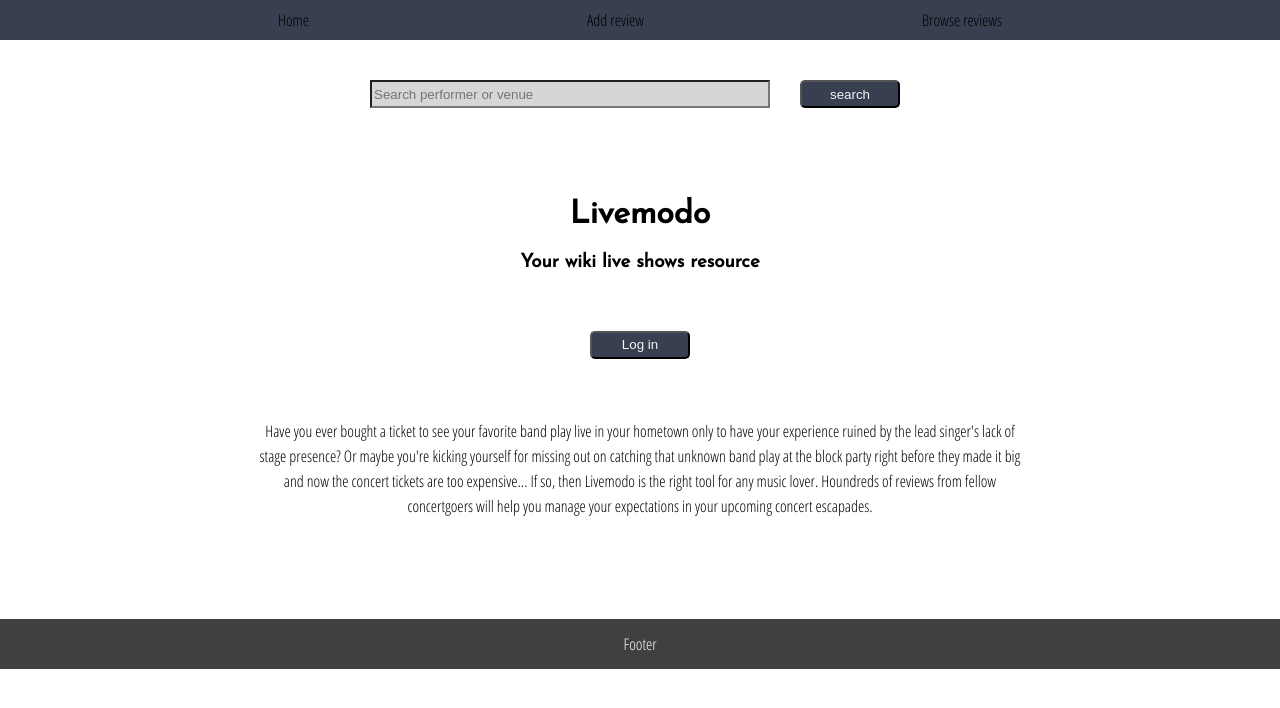
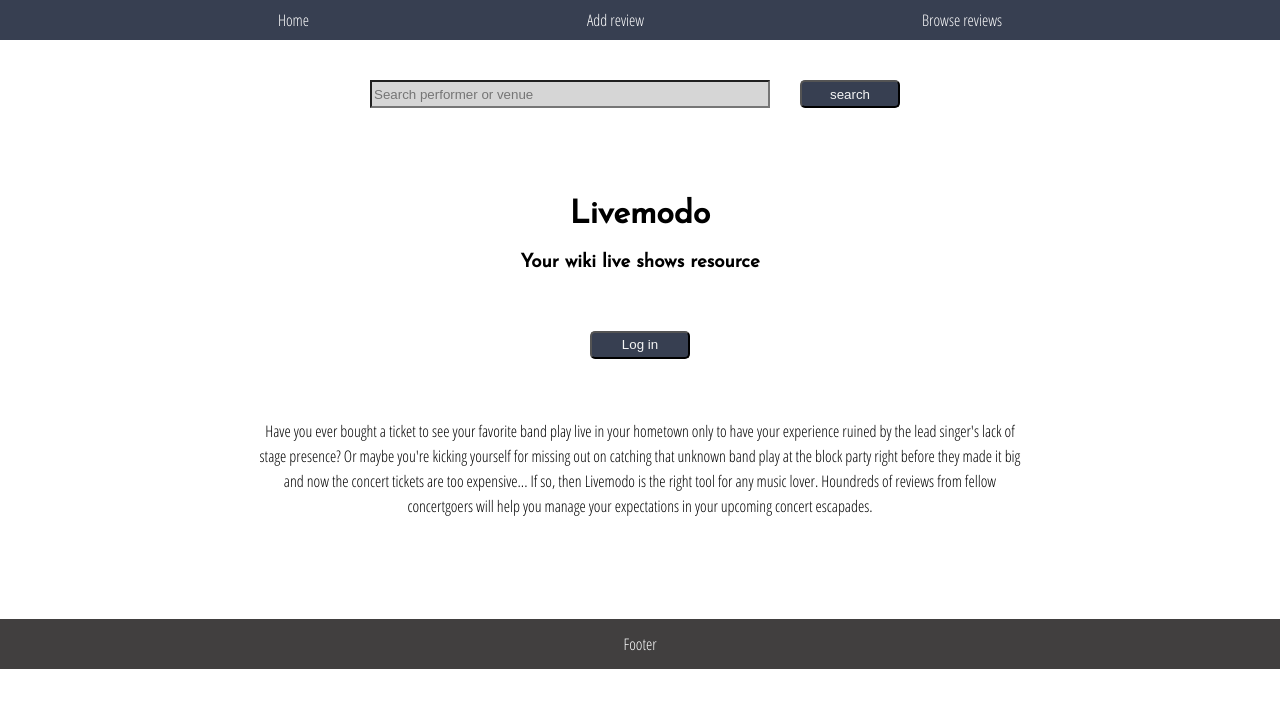
Before and after one commit to BC1985/livemodo, a React (Create React App) app: page / in a window 1280 px wide. Shown: the top 708 px of the page. Built offline with nearby package versions, Linux system fonts and the light colour scheme.

Commit message:
Change link style

```diff
--- a/src/App.css
+++ b/src/App.css
@@ -13,3 +13,15 @@ body {
   background-attachment: fixed;
   background-repeat: no-repeat;
 }
+
+a:link {
+  color: black;
+  text-decoration: none;
+}
+
+a:visited {
+  color: black;
+}
+a:hover {
+  color: gray;
+}
--- a/src/Navbar.css
+++ b/src/Navbar.css
@@ -16,8 +16,8 @@ nav {
 ul {
   display: flex;
 }
-a {
-  color: black;
+.nav-wrapper > a {
+  color: white;
   text-decoration: none;
 }
 
```
